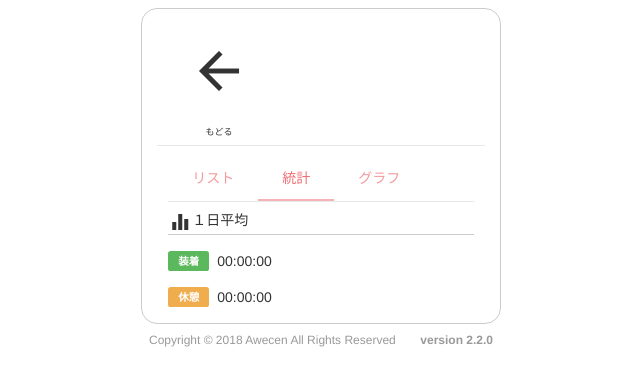
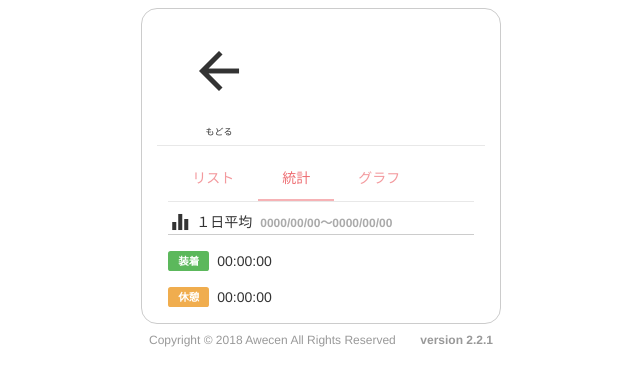
Before and after one commit to awecen/web.star-timer, a Django app: template templates/star_timer/logs.html in a window 1280 px wide, after a click on "統計". Shown: the top 386 px of the page, without its empty margins (319-959 px from the left). Run offline with Django 3.2, Linux system fonts and the light colour scheme; the template is opened without the code that fills it, so the values that code supplies are empty; some libraries are stand-ins or nearby versions.

Commit message:
#000014 add displaying the caliculated duration

```diff
--- a/static/star_timer/css/logs.css
+++ b/static/star_timer/css/logs.css
@@ -25,10 +25,26 @@
 #statistic .average div{
     display: flex;
 }
+
 #statistic .average .title{
     border-bottom: 1px #cccccc solid;
     margin: 8px 0;
+    display: flex;
 }
+
+#statistic .average .title .char{
+    margin-top: 2px;
+    margin-left: 4px;
+}
+
+#statistic .average .title .target-duration{
+    margin-top: 5px;
+    margin-left: 8px;
+    color: #aaaaaa;
+    font-weight: bold;
+    font-size: 12px;
+}
+
 #statistic .average div .label{
     line-height: 0;
     margin-right: 8px;
--- a/static/star_timer/js/logs.js
+++ b/static/star_timer/js/logs.js
@@ -306,6 +306,13 @@ let Logs = {
         $('#statistic .average .none .delta-minutes').text(Tools.padZero(none_average.deltaMinutes));
         $('#statistic .average .none .delta-seconds').text(Tools.padZero(none_average.deltaSeconds));
 
+        // 計算期間
+        let start_date = Logs.dailyRecords[Logs.dailyRecords.length - 1].date;
+        let end_date = Logs.dailyRecords[1].date;
+        let start_date_char = start_date.getFullYear() + '/' + Tools.padZero(start_date.getMonth() + 1) + '/' + Tools.padZero(start_date.getDate());
+        let end_date_char = end_date.getFullYear() + '/' + Tools.padZero(end_date.getMonth() + 1) + '/' + Tools.padZero(end_date.getDate());
+        $('#statistic .average .title .target-duration .start-date').text(start_date_char);
+        $('#statistic .average .title .target-duration .end-date').text(end_date_char);
     },
 
     // newerとolderの差分取得
--- a/templates/star_timer/base.html
+++ b/templates/star_timer/base.html
@@ -20,7 +20,7 @@
     </div>
     <div class="signature">
         <div class="water-mark">Copyright © 2018 Awecen All Rights Reserved</div>
-        <div class="version">version 2.2.0</div>
+        <div class="version">version 2.2.1</div>
     </div>
 
 <script src="{% static 'star_timer/js/jquery-3.3.1.min.js' %}"></script>
--- a/templates/star_timer/logs.html
+++ b/templates/star_timer/logs.html
@@ -67,8 +67,17 @@
         <div id="statistic" class="col contents s12">
             <div class="average">
                 <div class="title">
-                    <i class="material-icons">equalizer</i>
-                    <span>１日平均</span>
+                    <div>
+                        <i class="material-icons">equalizer</i>
+                    </div>
+                    <div class="char">
+                        <span>１日平均</span>
+                    </div>
+                    <div class="target-duration">
+                        <span class="start-date">0000/00/00</span>
+                        <span> ～ </span>
+                        <span class="end-date">0000/00/00</span>
+                    </div>
                 </div>
                 <div class="worn">
                     <div><span class="label label-success">装着</span></div>
--- a/templates/star_timer/new_release.html
+++ b/templates/star_timer/new_release.html
@@ -22,6 +22,12 @@
     </div>
 
     <div class="new-release-body">
+        <div class="new-release-row">
+            <div class="title">2.2.1</div>
+            <div class="features">
+                <div class="feature-item">ログ画面「統計」タブに計算期間を表示</div>
+            </div>
+        </div>
         <div class="new-release-row">
             <div class="title">2.2.0</div>
             <div class="features">
```
